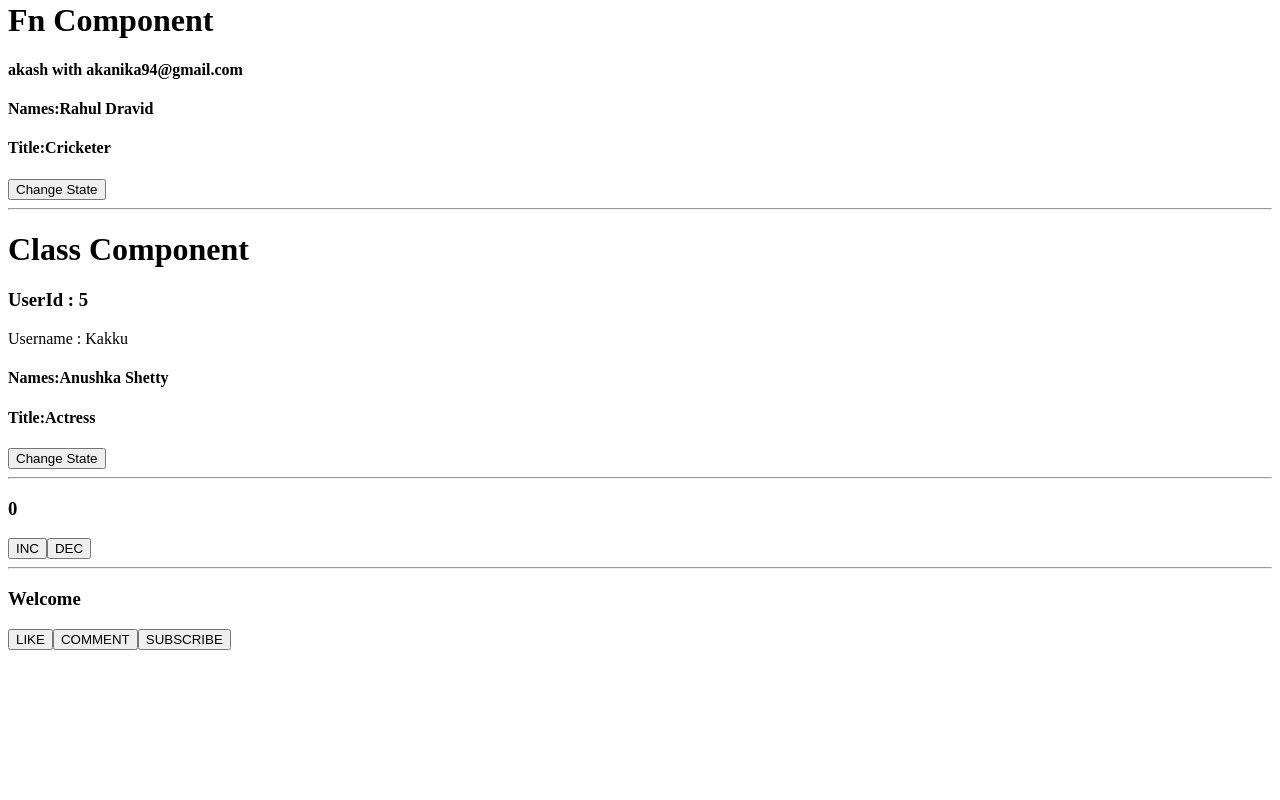
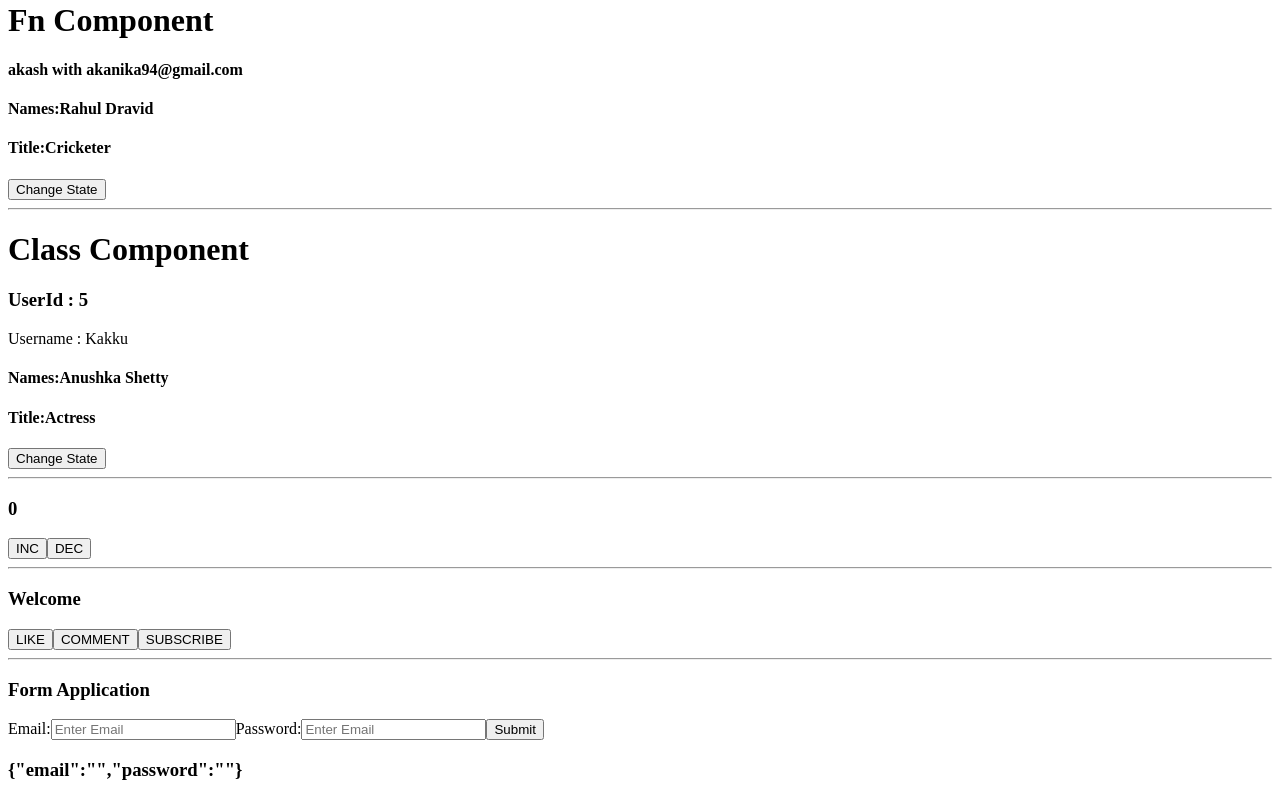
Before and after one commit to amanfrnd/transcript-practice, a React (Vite) app: page / in a window 1280 px wide. Shown: the part 277-1077 px from the top of the page. Before the commit the page ends 935 px from the top, so only its background shows below. Built offline with nearby package versions, Linux system fonts and the light colour scheme.

Commit message:
form component

```diff
--- a/src/App.tsx
+++ b/src/App.tsx
@@ -3,6 +3,7 @@ import ClsComponent from './component/ClsComponent'
 import Counter from './component/Counter'
 import FnComponent from './component/FnComponent'
 import FnParameter from './component/FnParameter'
+import FormComponent from './component/FormComponent'
 
 function App() {
   return (
@@ -15,6 +16,8 @@ function App() {
       <Counter />
       <hr />
       <FnParameter />
+      <hr />
+      <FormComponent />
     </>
   )
 }
--- /dev/null
+++ b/src/component/FormComponent.tsx
@@ -0,0 +1,56 @@
+import { useState } from 'react'
+import { IForm } from '../models/IForm'
+interface IState {
+    user: IForm
+}
+const FormComponent = () => {
+    const [state, setState] = useState<IState>({
+        user: {
+            email: '',
+            password: ''
+        }
+    })
+
+    const handleChange=(event:React.ChangeEvent<HTMLInputElement>):void=>{
+        setState({
+            user:{
+                ...state.user,
+                [event.target.name]:event.target.value
+            }
+        })
+    }
+
+    const handleSubmit=(event:React.FormEvent<HTMLFormElement>):void=>{
+        event.preventDefault()
+        console.log(state.user)
+        alert('Login Success')
+    }
+
+    return (
+        <div>
+            <form onSubmit={handleSubmit}>
+                <h3>Form Application</h3>
+                <label>Email:</label>
+                <input
+                    type="email"
+                    placeholder="Enter Email"
+                    name="email"
+                    value={state.user.email}
+                    onChange={handleChange}
+                />
+                <label>Password:</label>
+                <input
+                    type="password"
+                    placeholder="Enter Email"
+                    name="password"
+                    value={state.user.password}
+                    onChange={handleChange}
+                />
+                <button type="submit">Submit</button>
+            </form>
+            <h3>{JSON.stringify(state.user)}</h3>
+        </div>
+    )
+}
+
+export default FormComponent
--- /dev/null
+++ b/src/models/IForm.ts
@@ -0,0 +1,4 @@
+export interface IForm{
+    email:string,
+    password:string
+}
```
